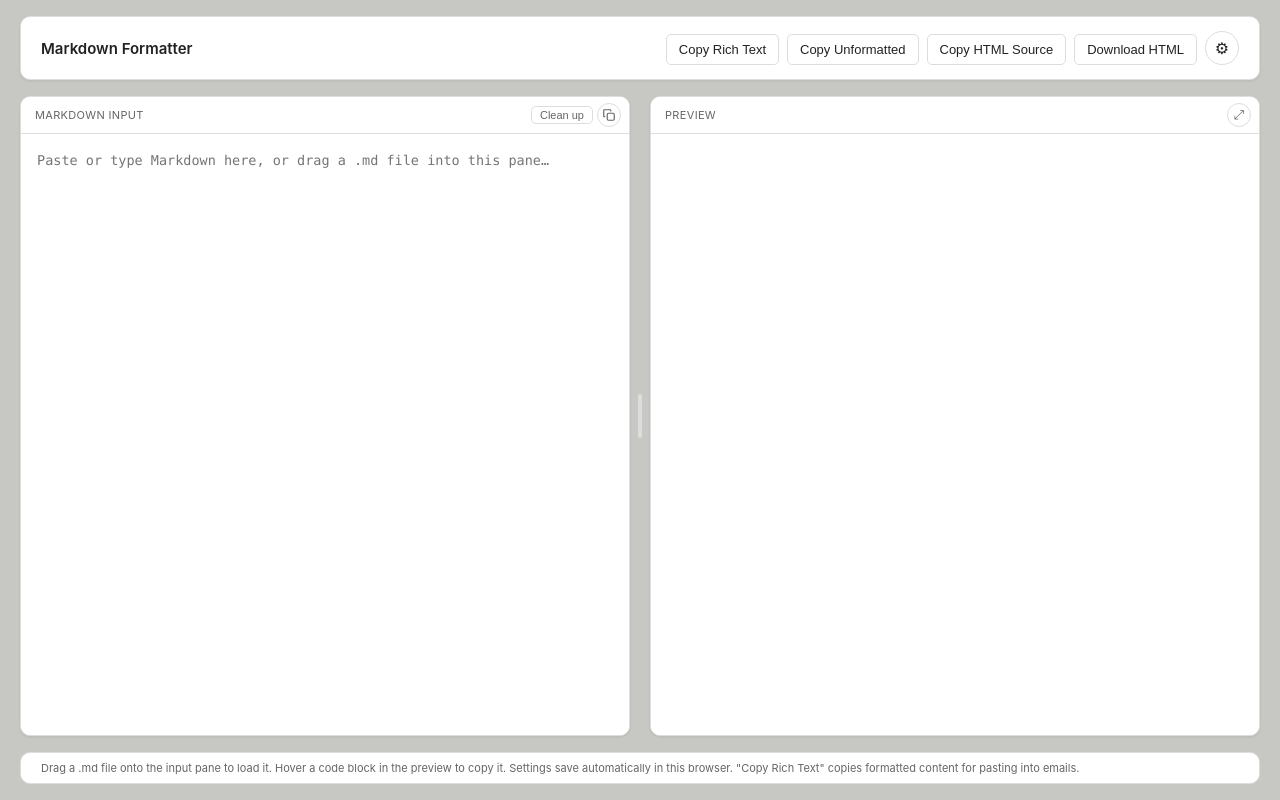
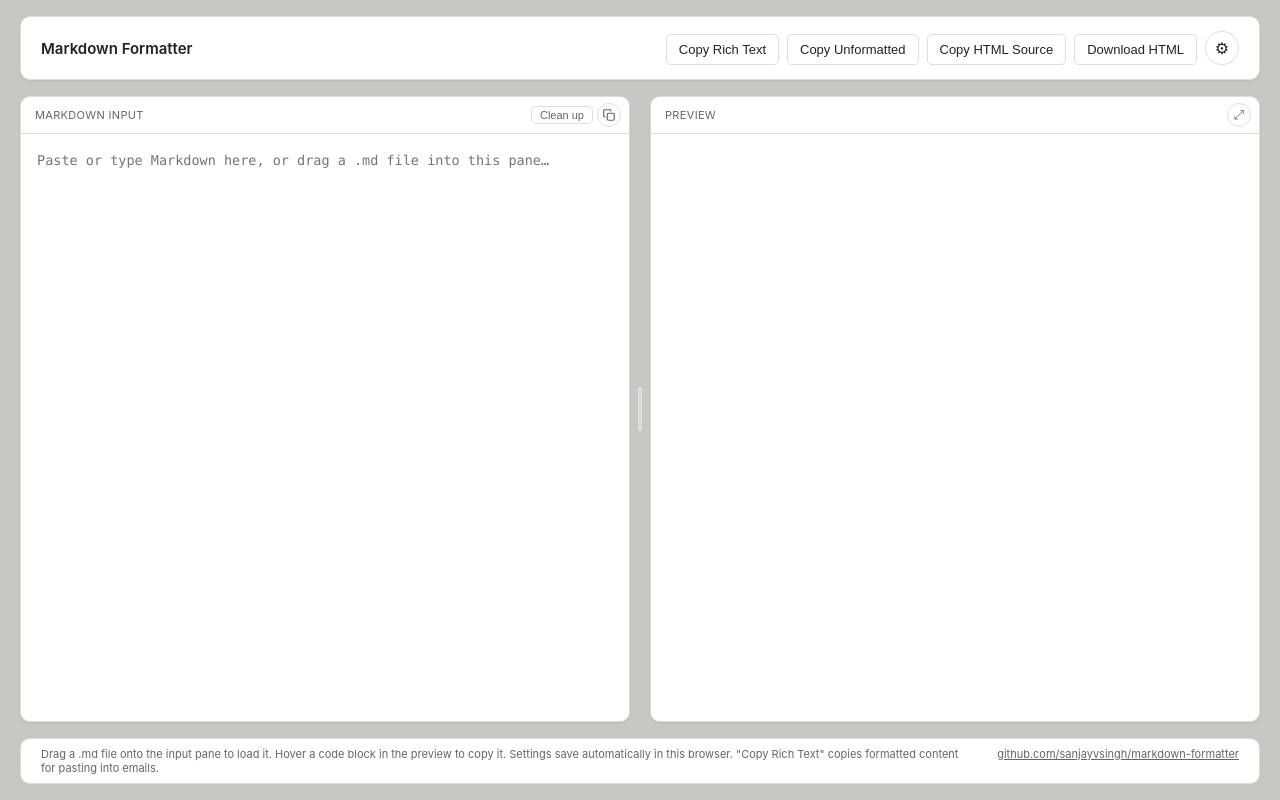
Before and after one commit to sanjayvsingh/markdown-formatter, a plain HTML site: page index.html in a window 1280 px wide. Drawn offline with Linux system fonts and the light colour scheme.

Commit message:
Add a link to the GitHub repo in the footer
Co-Authored-By: Claude Opus 5.5 <noreply@anthropic.com>

```diff
--- a/index.html
+++ b/index.html
@@ -140,7 +140,10 @@
   </div>
 </div>
 
-<footer>Drag a .md file onto the input pane to load it. Hover a code block in the preview to copy it. Settings save automatically in this browser. "Copy Rich Text" copies formatted content for pasting into emails.</footer>
+<footer>
+  <span>Drag a .md file onto the input pane to load it. Hover a code block in the preview to copy it. Settings save automatically in this browser. "Copy Rich Text" copies formatted content for pasting into emails.</span>
+  <a href="https://github.com/sanjayvsingh/markdown-formatter" target="_blank" rel="noopener noreferrer">github.com/sanjayvsingh/markdown-formatter</a>
+</footer>
 
 <script src="app.js"></script>
 </body>
--- a/styles.css
+++ b/styles.css
@@ -146,7 +146,10 @@ footer {
   width: 100%; max-width: var(--shell-max-width); margin: 0 auto;
   padding: 8px 20px; font-size: 11px; color: var(--ui-muted);
   background: var(--ui-panel); border: 1px solid var(--ui-border); border-radius: 10px;
+  display: flex; align-items: baseline; justify-content: space-between; gap: 24px;
 }
+footer a { color: var(--ui-muted); white-space: nowrap; }
+footer a:hover { color: var(--accent); }
 
 @media (max-width: 800px) {
   main { flex-direction: column; }
```
